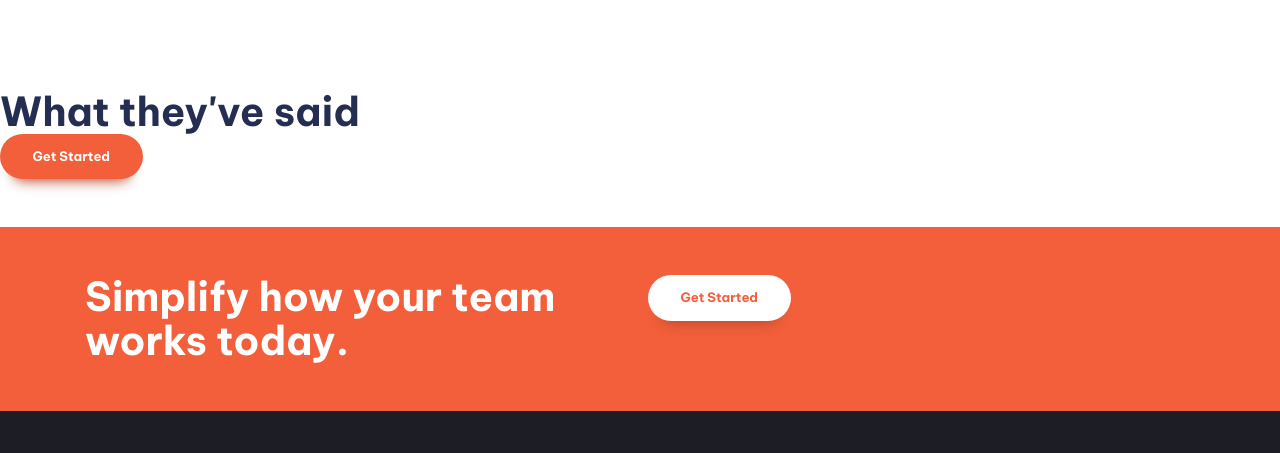
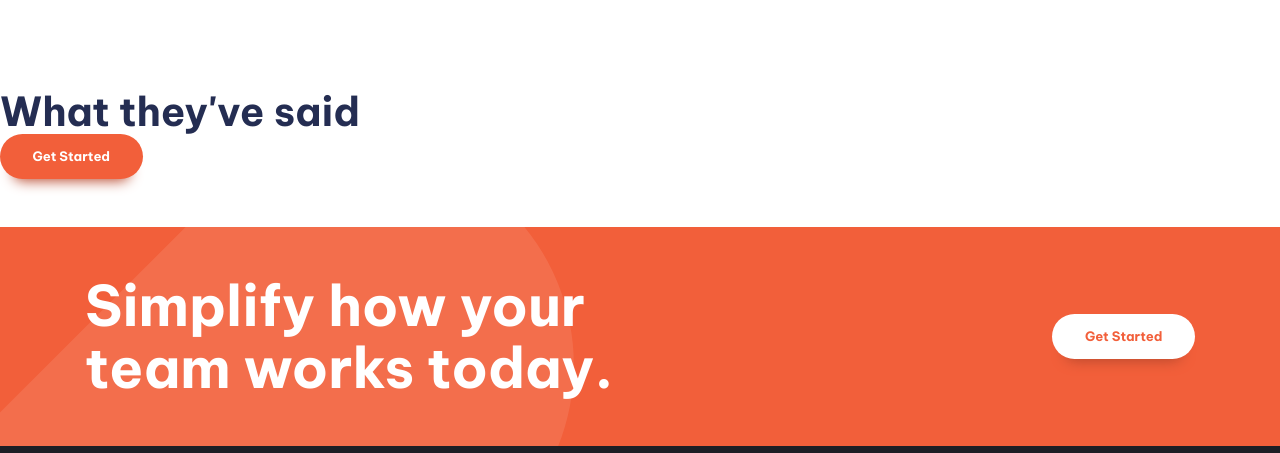
Before and after one commit to HeideQueen/manage-landing-page, a website built with Vite: page index.html in a window 1280 px wide. Shown: the part 1328-1781 px from the top of the page. Built offline with nearby package versions, Linux system fonts and the light colour scheme.

Commit message:
style CTA

```diff
--- a/index.html
+++ b/index.html
@@ -145,13 +145,13 @@
 
       <section class="cta | bg-accent-400 text-neutral-100 padding-block-700">
         <div class="container">
-          <div class="even-columns">
+          <div class="even-columns vertical-align-center">
             <div>
-              <p class="fs-secondary-heading fw-bold">
+              <p class="fs-primary-heading fw-bold">
                 Simplify how your team works today.
               </p>
             </div>
-            <div>
+            <div class="justify-self-end-md">
               <button class="button" data-type="inverted">Get Started</button>
             </div>
           </div>
--- a/style.css
+++ b/style.css
@@ -266,6 +266,31 @@ p[data-width='wide'] {
   }
 }
 
+/* cta */
+
+.cta {
+  position: relative;
+  isolation: isolate;
+  text-align: center;
+}
+
+@media (min-width: 50em) {
+  .cta {
+    text-align: left;
+  }
+}
+
+.cta::before {
+  content: '';
+  position: absolute;
+  z-index: -1;
+  inset: 0;
+  background-image: url('images/bg-tablet-pattern.svg'), url('images/bg-tablet-pattern.svg');
+  background-position: -15rem -5rem, 80rem -42rem;
+  background-repeat: no-repeat;
+  opacity: 0.1;
+}
+
 /* Utility Classes */
 
 .visually-hidden {
@@ -289,10 +314,6 @@ p[data-width='wide'] {
   margin-inline: auto;
 }
 
-:where(.flow :not(:first-child)) {
-  margin-top: var(--flow-spacer, 3em);
-}
-
 .even-columns {
   display: grid;
   gap: 1rem;
@@ -303,6 +324,24 @@ p[data-width='wide'] {
     grid-auto-flow: column;
     grid-auto-columns: 1fr;
   }
+}
+
+.vertical-align-center {
+  align-items: center;
+}
+
+.justify-self-end {
+  justify-self: end;
+}
+
+@media (min-width: 50em) {
+  .justify-self-end-md {
+    justify-self: end;
+  }
+}
+
+:where(.flow :not(:first-child)) {
+  margin-top: var(--flow-spacer, 3em);
 }
 
 .text-primary-400 {
```
